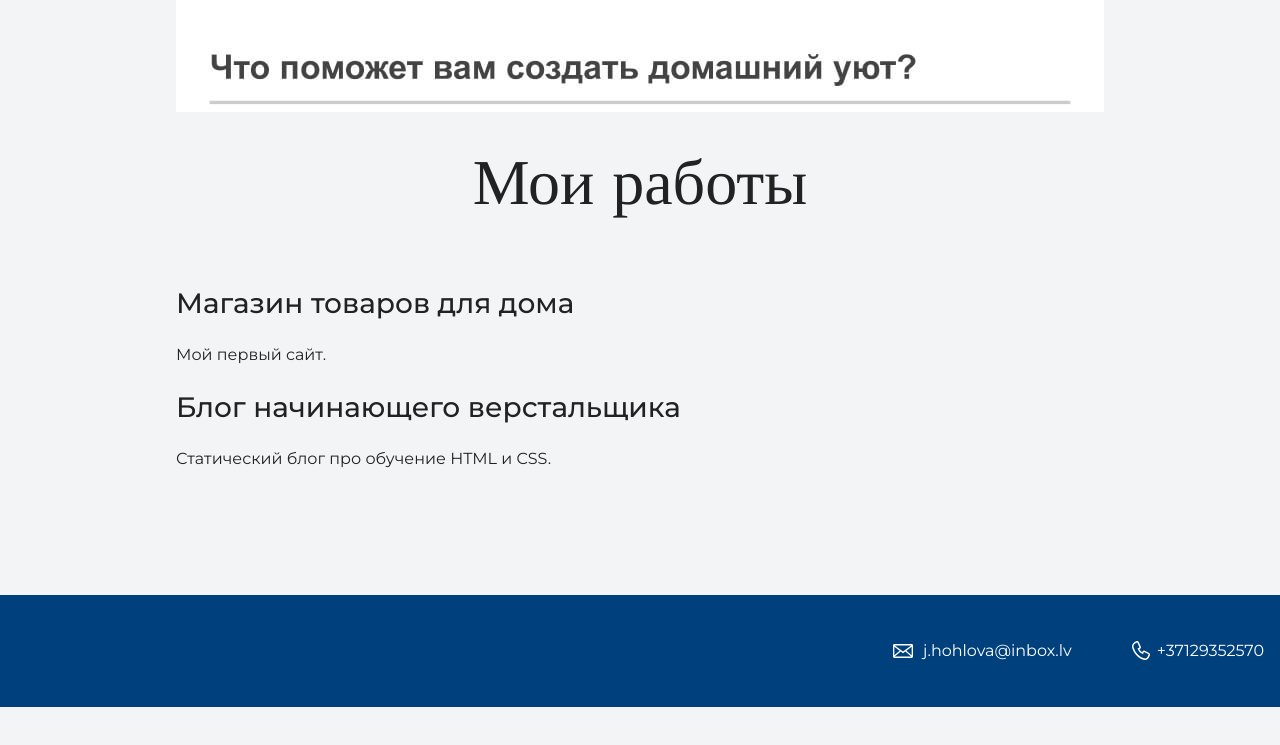
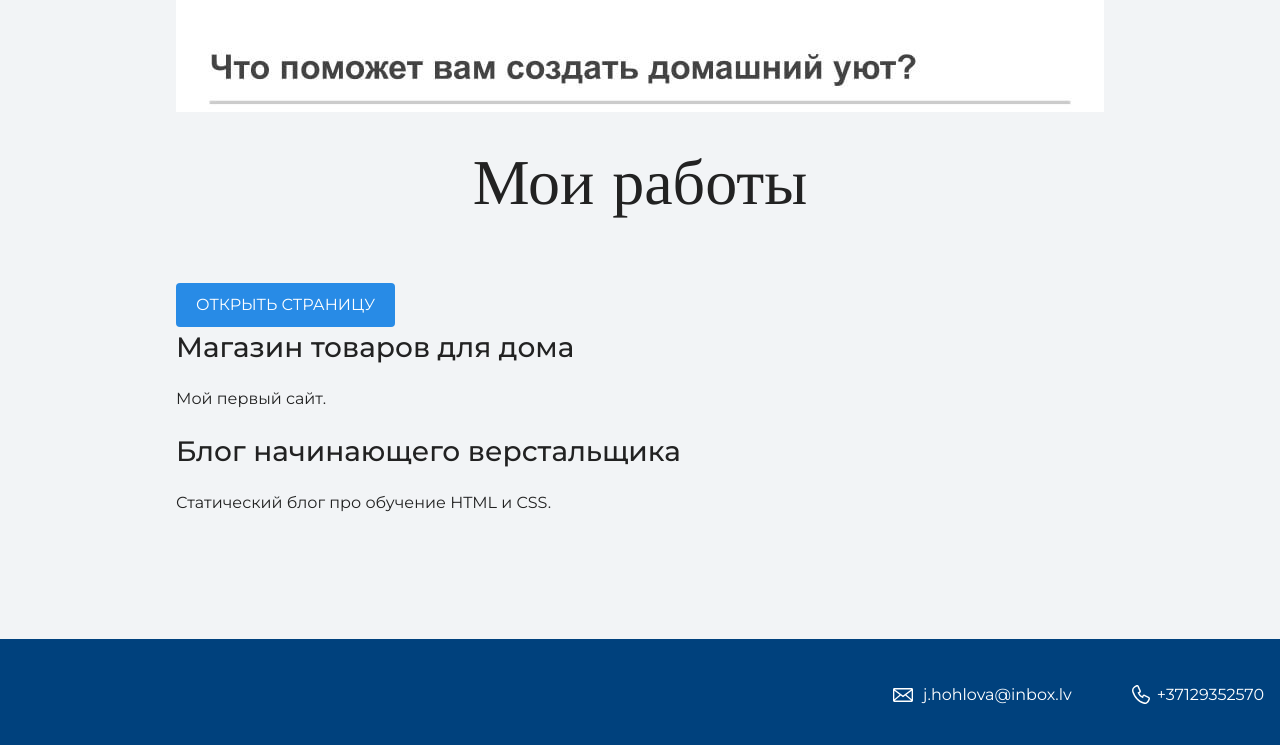
Before and after one commit to JulijaHohlova/my-site, a plain HTML site: page index.html in a window 1280 px wide. Shown: the part 2495-3240 px from the top of the page. Before the commit the page ends 3202 px from the top, so only its background shows below. Drawn offline with nearby package versions, Linux system fonts and the light colour scheme.

Commit message:
feat:link to project added

```diff
--- a/index.html
+++ b/index.html
@@ -41,6 +41,7 @@
           <img src="files/project.jpg" width="928" height="536" alt="Сайт магазина товаров для дома">
         </figure>
       <h2 class="subheading">Мои работы</h2>
+      <a class="button" href="source/project-gloevk/index.html">открыть страницу</a>
 
       <h3>Магазин товаров для дома</h3>
       <p>Мой первый сайт.</p>
```
